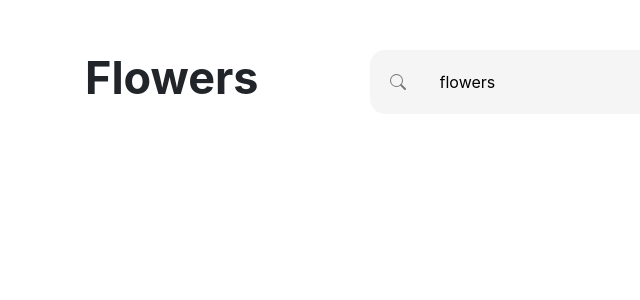
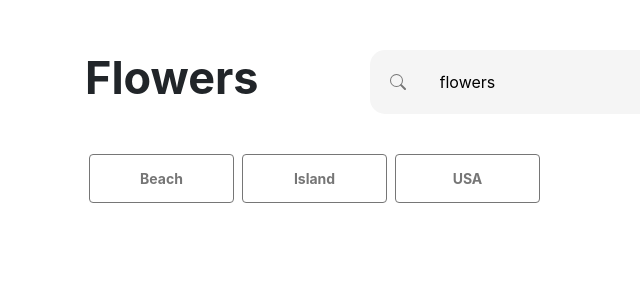
Before and after one commit to denyschornyi/unsplash-hand2band, a React (Create React App) app: page / in a window 1280 px wide. Both pictures are taken after a click on the element "flowers,". Shown: the top 300 px of the page, without its empty margins (0-640 px from the left). Built offline with nearby package versions, Linux system fonts and the light colour scheme.

Commit message:
Similar queries

```diff
--- a/src/pages/Results/Results.js
+++ b/src/pages/Results/Results.js
@@ -50,6 +50,12 @@ export function Results() {
             />
           </form>
         </div>
+
+        <div className="similar-queries">
+          <span className="similar-query">Beach</span>
+          <span className="similar-query">Island</span>
+          <span className="similar-query">USA</span>
+        </div>
       </Container>
     </div>
   );
--- a/src/pages/Results/results.css
+++ b/src/pages/Results/results.css
@@ -1,5 +1,6 @@
 .results-header {
   padding-top: 50px;
+  margin-bottom: 40px;
   display: flex;
   align-items: center;
 }
@@ -39,3 +40,29 @@
   border: none;
   background-color: #f5f5f5;
 }
+
+.similar-queries {
+  display: flex;
+  flex-direction: row;
+}
+
+.similar-query {
+  display: block;
+  cursor: pointer;
+  margin-left: 4px;
+  margin-right: 4px;
+  min-width: 145px;
+  font-size: 14px;
+  font-weight: 700;
+  color: #767676;
+  border: 1px solid #767676;
+  border-radius: 4px;
+  padding: 13px;
+  text-align: center;
+  transition: 0.2s;
+}
+
+.similar-query:hover {
+  color: black;
+  border: 1px solid black;
+}
```
